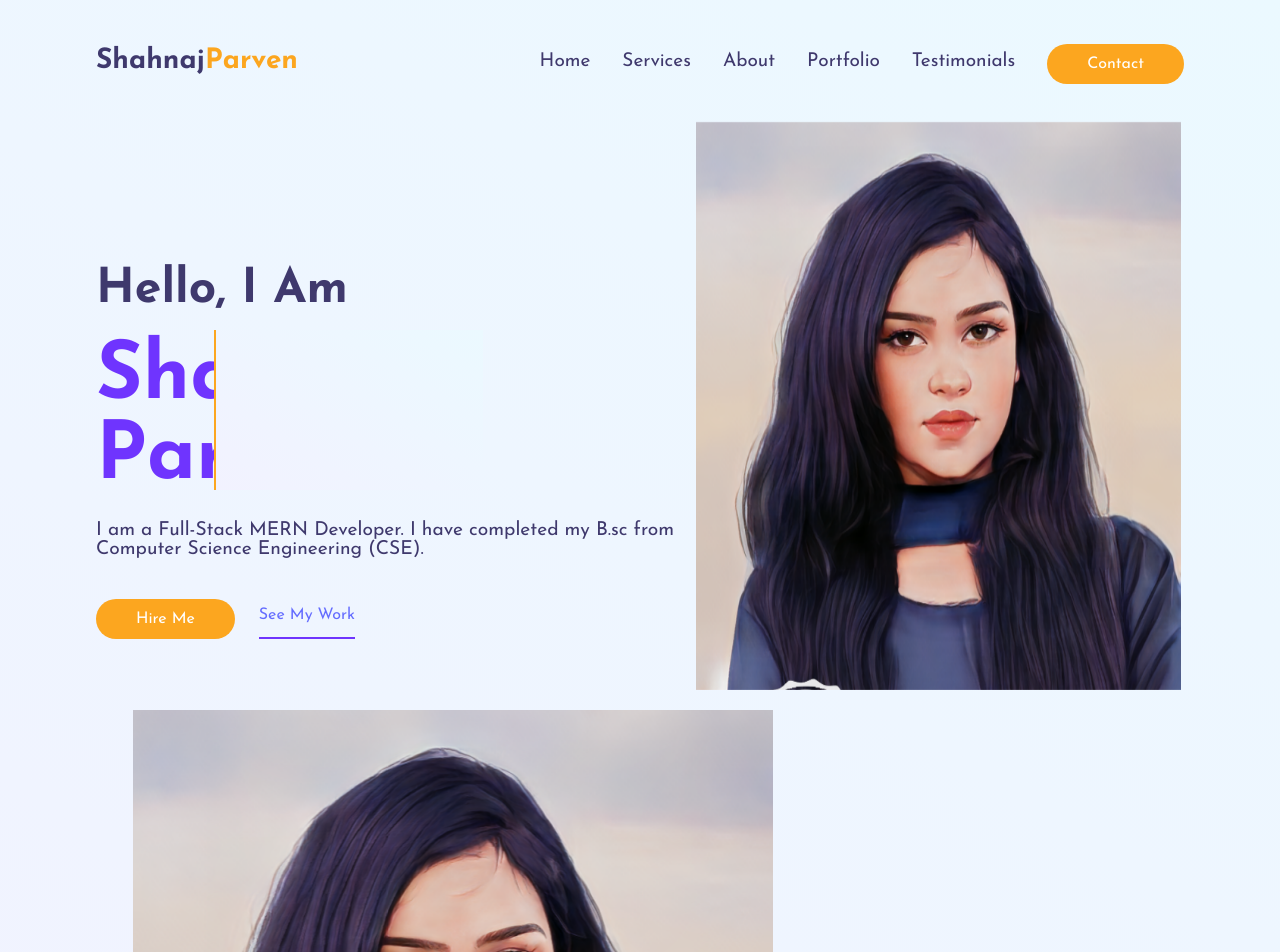
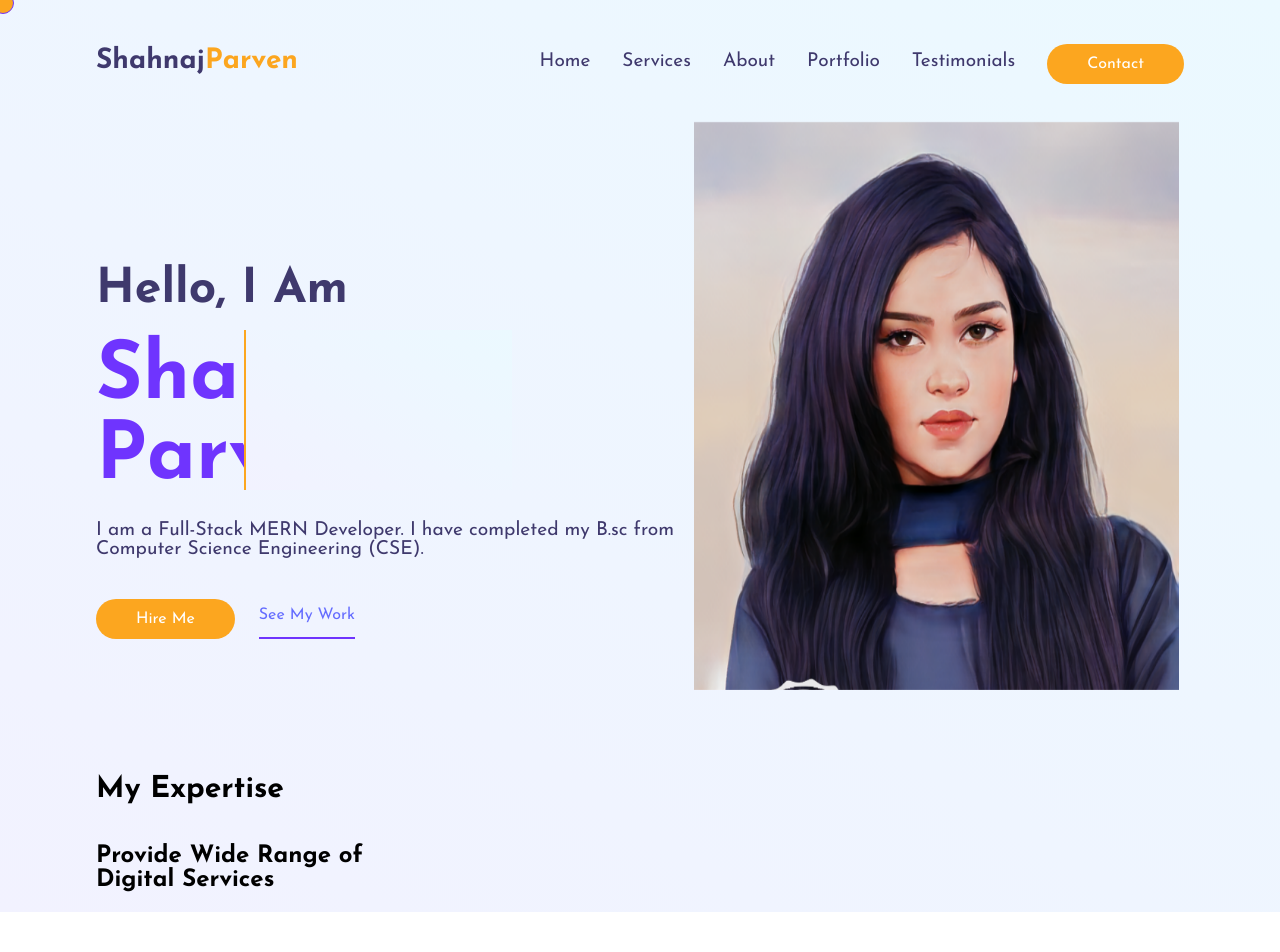
Before and after one commit to shahnajparven/portfolio-fe, a React (Vite) app: page / in a window 1280 px wide. Shown: the top 952 px of the page. After the commit the page ends 912 px from the top, so only its background shows below. Built offline with nearby package versions, Linux system fonts and the light colour scheme.

Commit message:
card create

```diff
--- a/package.json
+++ b/package.json
@@ -12,6 +12,7 @@
     "@emotion/react": "^11.10.5",
     "@emotion/styled": "^11.10.5",
     "@mui/material": "^5.11.7",
+    "framer-motion": "^9.0.1",
     "react": "^18.2.0",
     "react-dom": "^18.2.0"
   },
--- a/src/pages/Home.css
+++ b/src/pages/Home.css
@@ -1,6 +1,10 @@
-.container{
-    background: rgb(242,242,255);
-    background: linear-gradient(33deg, rgba(242,242,255,1) 0%, rgba(235,249,255,1) 100%);
+.container {
+  background: rgb(242, 242, 255);
+  background: linear-gradient(
+    33deg,
+    rgba(242, 242, 255, 1) 0%,
+    rgba(235, 249, 255, 1) 100%
+  );
   overflow: hidden;
 }
 
@@ -22,10 +26,10 @@
 .dynamic-txt b {
   position: relative;
 }
-  .dynamic-txt  b::after {
+.dynamic-txt b::after {
   content: "";
   position: absolute;
-    top:-5%;
+  top: -5%;
   left: 0;
   height: 100%;
   width: 100%;
@@ -47,18 +51,17 @@
   }
 }
 
-  .banner-text span{
+.banner-text span {
   font-weight: bold;
-    color:#3f396d;
+  color: #3f396d;
   font-size: 3rem;
-
 }
-  .banner-text b{
-    color:#6f34fe;
+.banner-text b {
+  color: #6f34fe;
   font-size: 5rem;
 }
-  .banner-text p{
-    color:#3f396d;
+.banner-text p {
+  color: #3f396d;
   font-size: 1.2rem;
 }
 .hire-me a {
@@ -66,23 +69,36 @@
 }
 
 @-webkit-keyframes mover {
-    0% { transform: translateY(0); }
-    100% { transform: translateY(-20px); }
+  0% {
+    transform: translateY(0);
   }
-@-webkit-keyframes left-mover{
-    0% { transform: translatex(0); }
-    100% { transform: translatex(10px); }
+  100% {
+    transform: translateY(-20px);
   }
-@-webkit-keyframes right-mover{
-    0% { transform: translatex(0); }
-    100% { transform: translatex(-10px); }
 }
-.banner-right-con img[alt="banner-right-img"]{
+@-webkit-keyframes left-mover {
+  0% {
+    transform: translatex(0);
+  }
+  100% {
+    transform: translatex(10px);
+  }
+}
+@-webkit-keyframes right-mover {
+  0% {
+    transform: translatex(0);
+  }
+  100% {
+    transform: translatex(-10px);
+  }
+}
+.banner-right-con img[alt="banner-right-img"] {
   animation: right-mover 1s ease-in-out infinite alternate;
 }
 
-/*
-  .cursor {
+
+.large_circle,
+.small_circle {
   width: 40px;
   height: 40px;
   border-radius: 100%;
@@ -92,33 +108,32 @@
   pointer-events: none;
   left: 0;
   top: 0;
-    transform: translate(calc(-50% + 15px), -50%);
-    /* visibility: hidden; */
-    /* z-index: 9;
+  /* transform: translate(calc(-50% + 15px), -50%); */
+  transform: translate(-50%, -50%);
+  z-index: 9;
+
+
+  /* left: 0;
+    top: 0;
+  width: 64px;
+  height: 64px;
+  border-radius: 50%;
+  background-color: rgb(253, 92, 205);
+  position: fixed;
+  pointer-events: none;
+  transition: transform 0.1s; */
 }
-   */
-  /* .cursor2 {
+.small_circle {
   width: 20px;
-    height: 20px; */
-    /* visibility: hidden; */
-    /* border-radius: 100%;
+  height: 20px;
+  border-radius: 100%;
   background-color: #fca61f;
-    position: fixed;
+  /* position: fixed;
   transform: translate(-50%, -50%);
   pointer-events: none;
-    transition: width .3s, height .3s, opacity .3s;
+  transition: width 0.3s, height 0.3s, opacity 0.3s;
   z-index: 9;
-  } */
-   /* .hover {
-    background-color: #fca61f;
-    opacity: 0.8;
+  /* width: 16px;
+  height: 16px;
+  background-color: rgb(90, 176, 247); */
 }
-  .cursorinnerhover {
-    width: 50px;
-    height: 50px;
-    opacity: .5;
-  }  */
-  /******/
-/* .banner-right-con{
-  position: relative;
-} */
--- a/src/pages/banner/Banner.jsx
+++ b/src/pages/banner/Banner.jsx
@@ -1,8 +1,24 @@
 import { Box } from "@mui/system";
-import React from "react";
+import React, { useEffect, useState } from "react";
 import profile from "../../assets/profile.png";
 import "../Home.css";
-const Banner = () => {
+import { motion } from "framer-motion";
+const Banner = ({ scaling }) => {
+  const [largeCircle, setLargeCircle] = useState({ x: 0, y: 0 });
+  const [smallcircle, setSmallCircle] = useState({ x: 0, y: 0 });
+
+  useEffect(() => {
+    const mousemove = (e) => {
+      setLargeCircle({ x: e.clientX, y: e.clientY });
+      setSmallCircle({ x: e.clientX, y: e.clientY });
+    };
+    window.addEventListener("mousemove", mousemove);
+
+    return () => {
+      window.removeEventListener("mousemove", mousemove);
+    };
+  }, []);
+
   return (
     <Box display="flex" gap={1}>
       <Box mt={15} className="banner-text">
@@ -36,15 +52,34 @@ const Banner = () => {
           </Box>
         </Box>
       </Box>
-      {/* <Box>
-        <img src={profile} height={568} overflow="hidden" width={485} />
 
-      </Box> */}
       <Box className="banner-right-con wow slideInRight" id="banner-right-con">
-        <img src={profile} height={568} overflow="hidden" width={485} alt="banner-right-img" id="banner-right-img"/>
-        <div class="cursor"></div>
-        <div class="cursor2"></div>
+        <img
+          src={profile}
+          height={568}
+          overflow="hidden"
+          width={485}
+          alt="banner-right-img"
+          id="banner-right-img"
+        />
       </Box>
+      <motion.div
+          animate={{
+            x: largeCircle.x - 32,
+            y: largeCircle.y - 32,
+            transition: { type: "spring", mass: 3 },
+          }}
+          className="large_circle"
+          style={{ scale: scaling ? 0.1 : 1 }}
+        />
+        <motion.div
+          animate={{
+            x: smallcircle.x - 8,
+            y: smallcircle.y - 8,
+            transition: { type: "spring", mass: 2 },
+          }}
+          className="small_circle"
+        />
     </Box>
   );
 };
--- /dev/null
+++ b/src/pages/cards/Cards.css
@@ -0,0 +1,5 @@
+.experience{
+  display: flex;
+  flex-direction: center;
+  font-size: 30px;
+}
--- a/src/pages/cards/Cards.jsx
+++ b/src/pages/cards/Cards.jsx
@@ -1,26 +1,20 @@
+import { Box, Typography } from "@mui/material";
 import React from "react";
 import profile from "../../assets/profile.png";
-import "../Home.css";
+import "../cards/Cards.css";
 
 const Cards = () => {
   return (
-    <div>
-      <div
-        className="banner-right-con wow slideInRight"
-        id="banner-right-con"
-      >
-        <figure class="mb-0">
-          <img
-            className="rituimg"
-            src={profile}
-            alt="banner-right-img"
-            id="banner-right-img"
-          />
-        </figure>
-        <div className="cursor"></div>
-        <div className="cursor2"></div>
-      </div>
-    </div>
+    <Box mt={10} width="100%">
+      <Box >
+        <h4 className="experience">My Expertise</h4>
+        <h2 class="mb-0">
+          Provide Wide Range of
+          <br />
+          Digital Services
+        </h2>
+      </Box>
+    </Box>
   );
 };
 
```
Also changed, not shown: 1 other file (tests, documents, lock files or other folders). Lines whose indentation alone changed are shown as unchanged.
